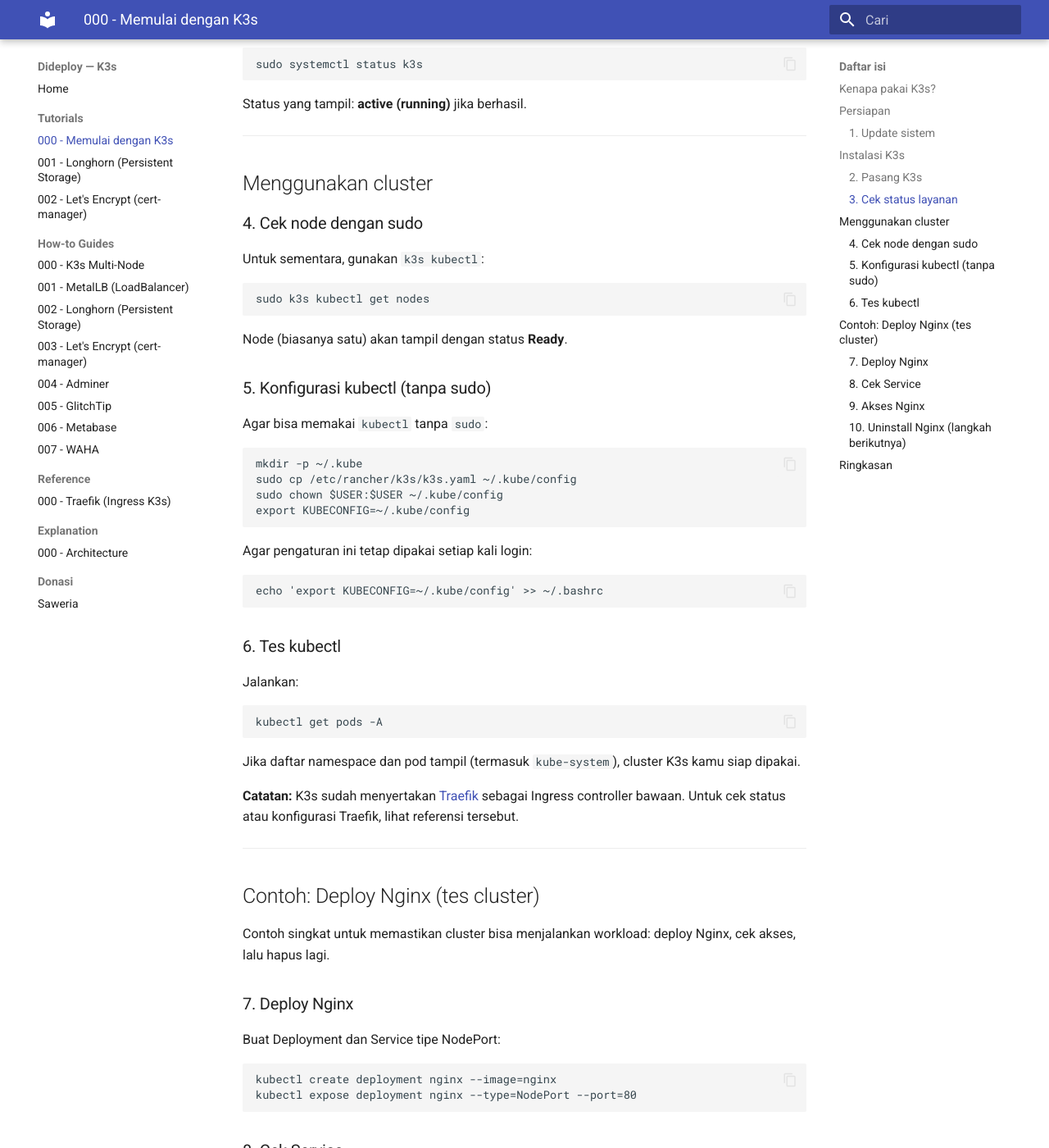
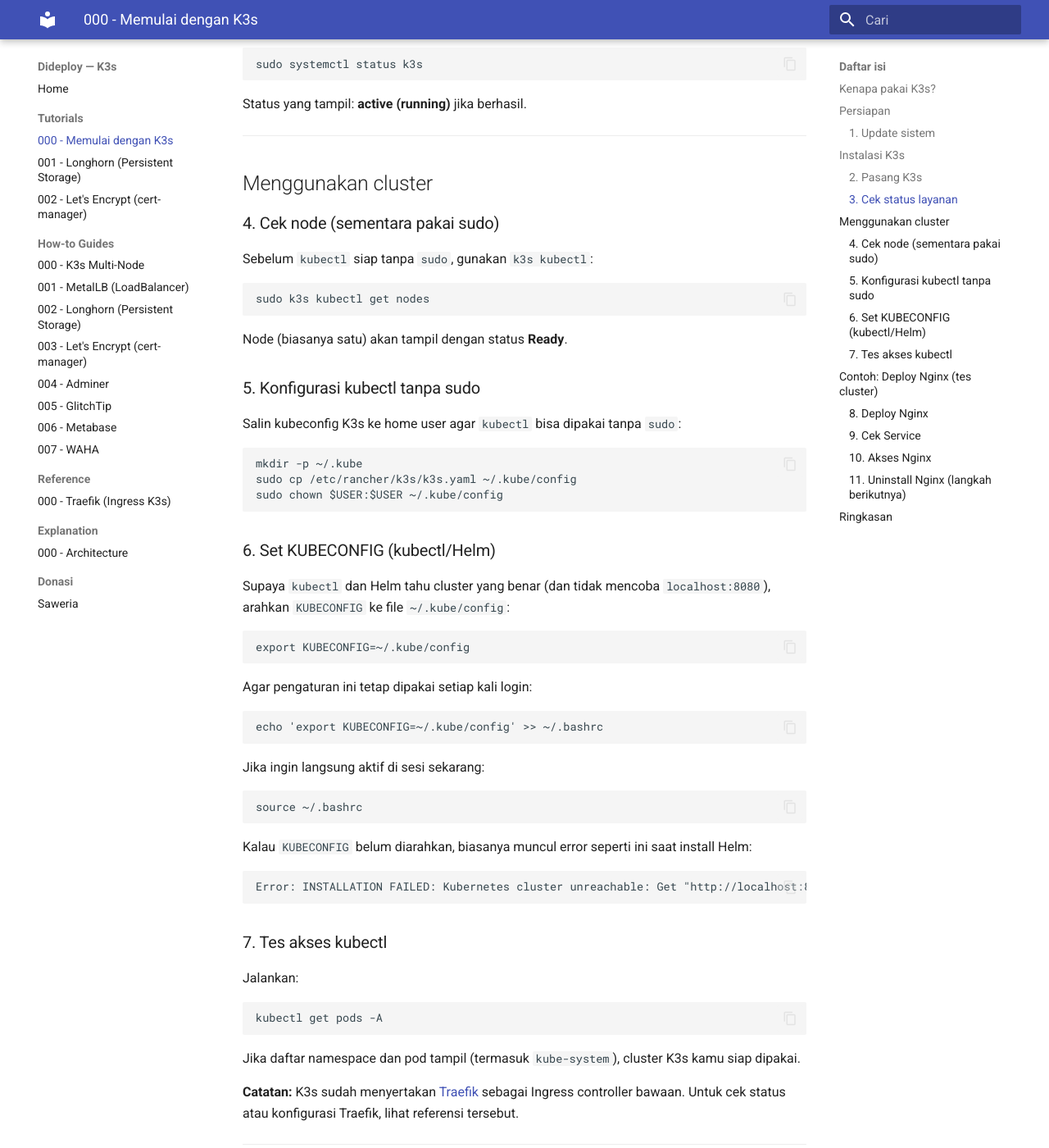
Before and after one commit to agung96tm/dideploy, an MkDocs documentation site: the page built from docs/tutorials/000-k3s-getting-started.md, in a window 1280 px wide and 1400 px high, scrolled down 1346 px. Shown: the whole window at 82% size. Built offline with MkDocs 1.6.1 and Material for MkDocs 9.7.7, drawn with Linux system fonts in a browser that asks for light colours; some of the changed text lies outside the part shown.

Commit message:
fix started, include expose kubeconfig

````diff
--- a/docs/tutorials/000-k3s-getting-started.md
+++ b/docs/tutorials/000-k3s-getting-started.md
@@ -57,9 +57,9 @@
 
 ## Menggunakan cluster
 
-### 4. Cek node dengan sudo
+### 4. Cek node (sementara pakai sudo)
 
-Untuk sementara, gunakan `k3s kubectl`:
+Sebelum `kubectl` siap tanpa `sudo`, gunakan `k3s kubectl`:
 
 ```bash
 sudo k3s kubectl get nodes
@@ -67,14 +67,21 @@
 
 Node (biasanya satu) akan tampil dengan status **Ready**.
 
-### 5. Konfigurasi kubectl (tanpa sudo)
+### 5. Konfigurasi kubectl tanpa sudo
 
-Agar bisa memakai `kubectl` tanpa `sudo`:
+Salin kubeconfig K3s ke home user agar `kubectl` bisa dipakai tanpa `sudo`:
 
 ```bash
 mkdir -p ~/.kube
 sudo cp /etc/rancher/k3s/k3s.yaml ~/.kube/config
 sudo chown $USER:$USER ~/.kube/config
+```
+
+### 6. Set KUBECONFIG (kubectl/Helm)
+
+Supaya `kubectl` dan Helm tahu cluster yang benar (dan tidak mencoba `localhost:8080`), arahkan `KUBECONFIG` ke file `~/.kube/config`:
+
+```bash
 export KUBECONFIG=~/.kube/config
 ```
 
@@ -84,7 +91,19 @@
 echo 'export KUBECONFIG=~/.kube/config' >> ~/.bashrc
 ```
 
-### 6. Tes kubectl
+Jika ingin langsung aktif di sesi sekarang:
+
+```bash
+source ~/.bashrc
+```
+
+Kalau `KUBECONFIG` belum diarahkan, biasanya muncul error seperti ini saat install Helm:
+
+```
+Error: INSTALLATION FAILED: Kubernetes cluster unreachable: Get "http://localhost:8080/version": dial tcp [::1]:8080: connect: connection refused
+```
+
+### 7. Tes akses kubectl
 
 Jalankan:
 
@@ -111,7 +130,7 @@
 kubectl expose deployment nginx --type=NodePort --port=80
 ```
 
-### 8. Cek Service
+### 9. Cek Service
 
 Lihat Service dan port NodePort:
 
@@ -140,7 +159,7 @@
 
 **Di browser:** buka `http://IP_SERVER:30007` — harus tampil halaman default Nginx (Welcome to nginx!).
 
-### 10. Uninstall Nginx (langkah berikutnya)
+### 11. Uninstall Nginx (langkah berikutnya)
 
 Setelah berhasil diakses, hapus Service dan Deployment:
 
````
Also changed, not shown: other parts of docs/tutorials/000-k3s-getting-started.md (+2 -2 lines).
